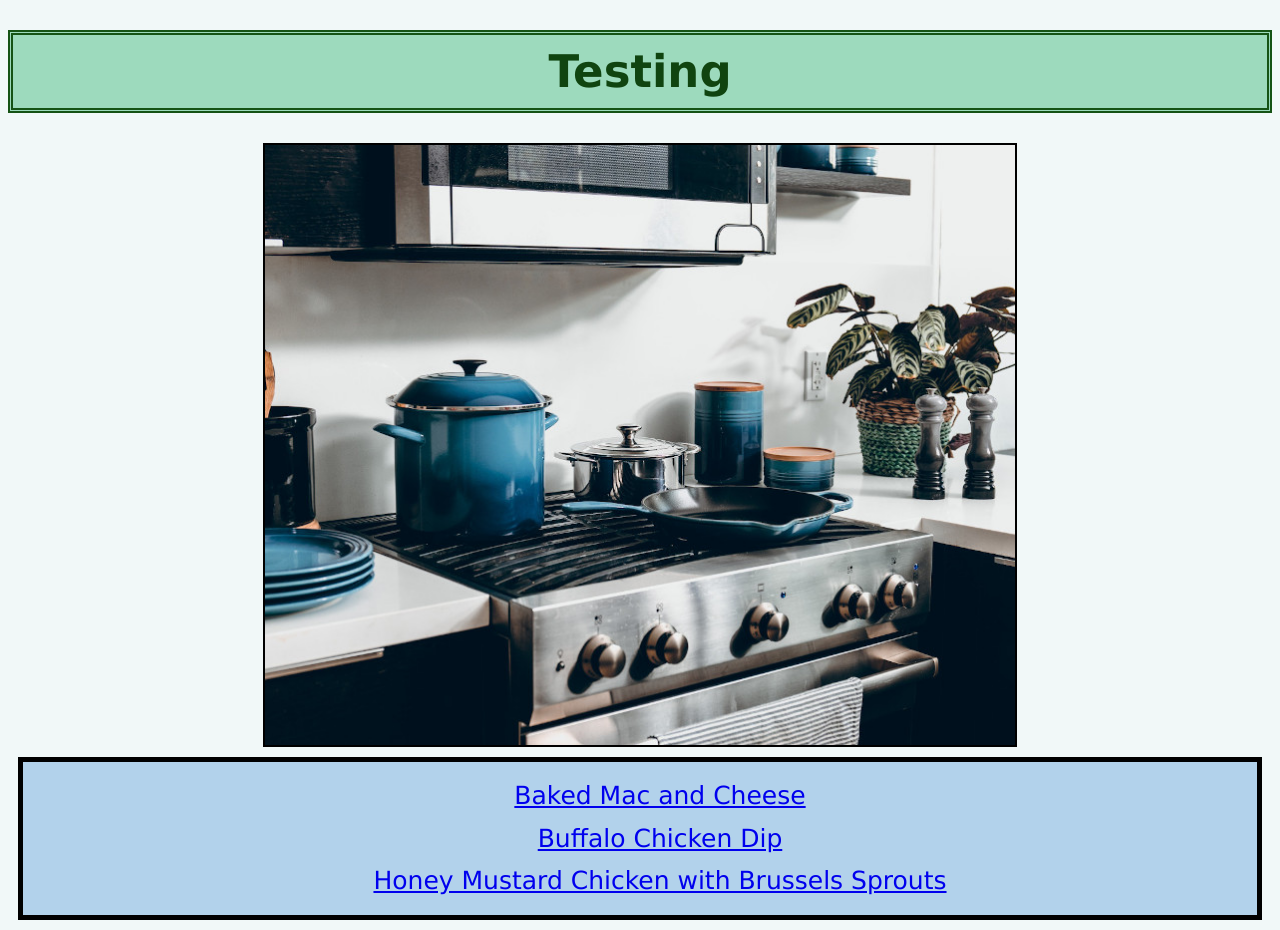
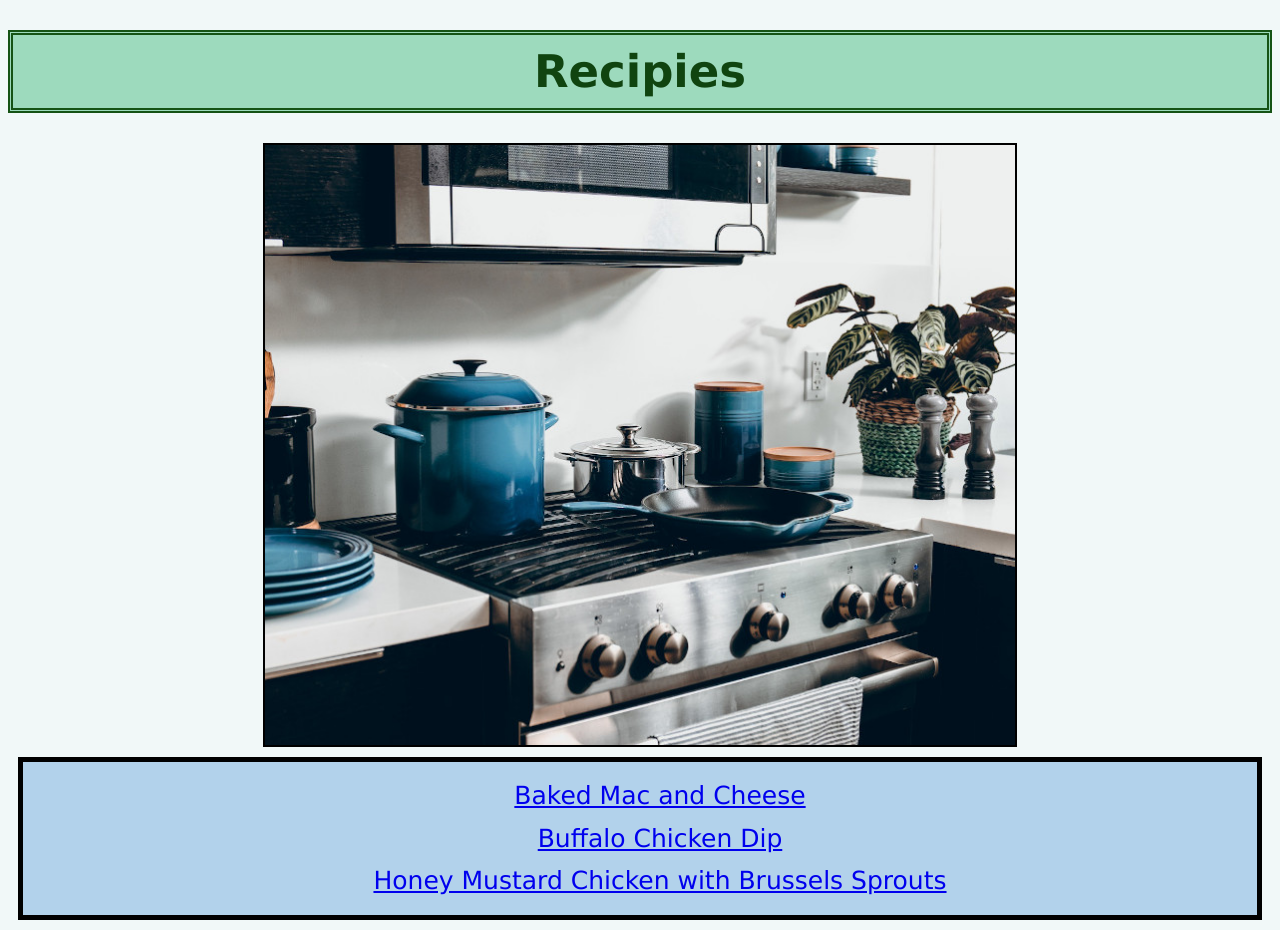
Before and after one commit to WSU-kduncan/s24cicd-RobertDallessandris, a plain HTML site: page website/index.html in a window 1280 px wide. Drawn offline with Linux system fonts and the light colour scheme.

Commit message:
Update documentation

```diff
--- a/website/index.html
+++ b/website/index.html
@@ -7,7 +7,7 @@
     </head>
 
     <body>
-        <h1>Testing</h1>
+        <h1>Recipies</h1>
         <img src="./images/kitchen.jpg" alt="kitchen">
         <ul class="recipes list">
             <li>
```
Also changed, not shown: 1 other file.
